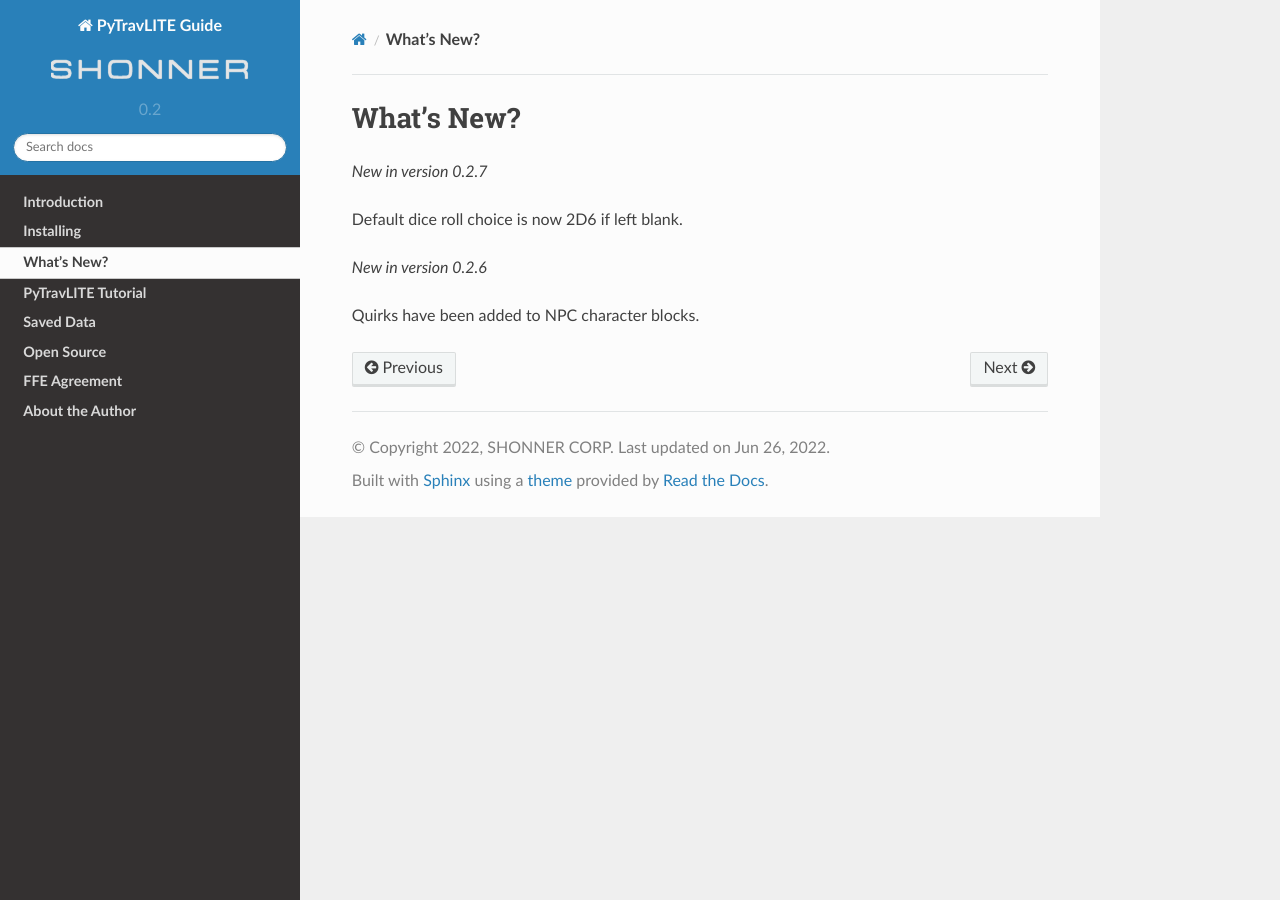
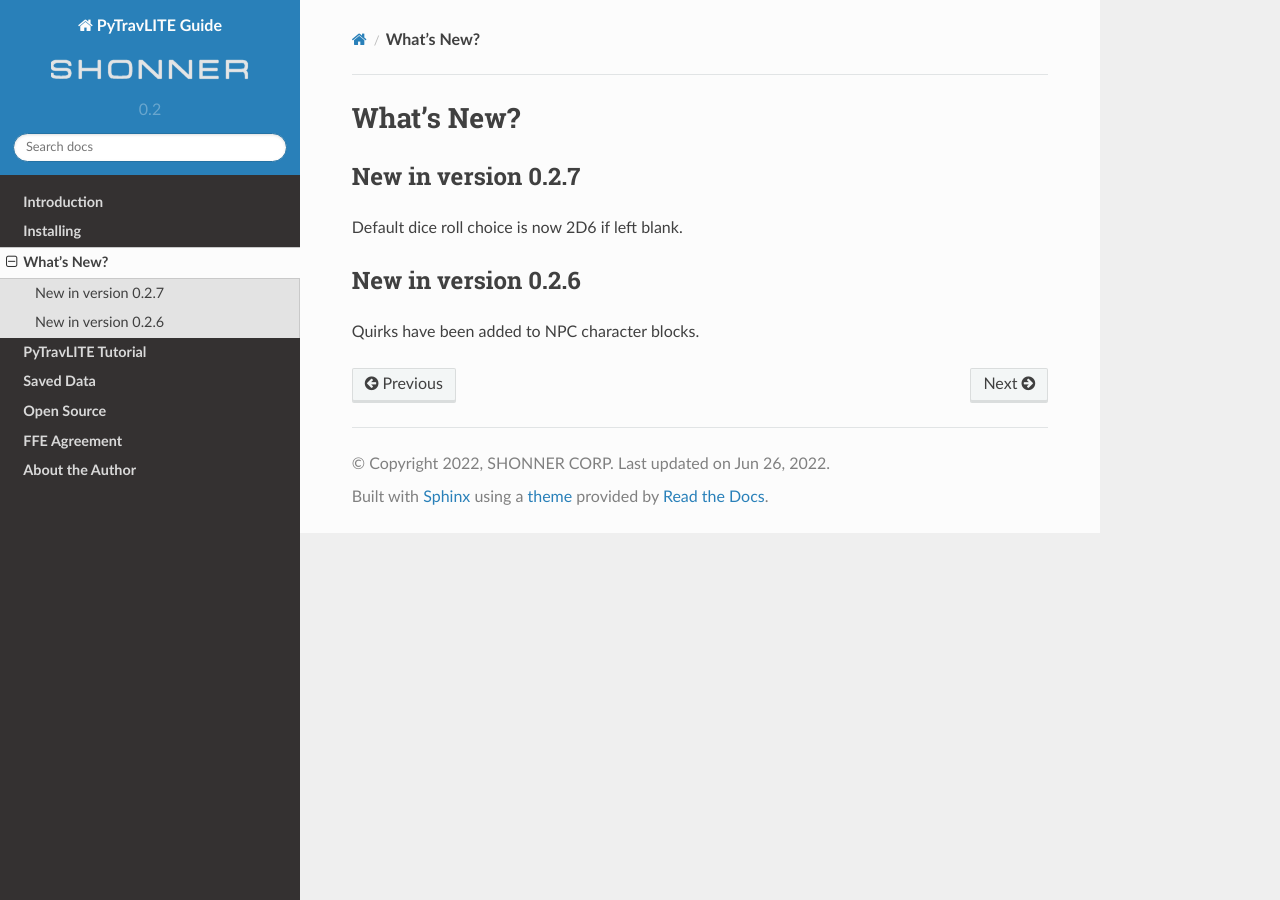
Before and after one commit to ShawnDriscoll/PyTraveller-NPC-LITE, a Sphinx documentation site: the page built from docs/source/whats_new.rst, in a window 1280 px wide. Built offline with Sphinx 7.4.7 and the Read the Docs theme 2.0.0, drawn with Linux system fonts in a browser that asks for light colours.

Commit message:
updated manual

```diff
--- a/docs/source/whats_new.rst
+++ b/docs/source/whats_new.rst
@@ -1,11 +1,13 @@
 **What's New?**
 ===============
 
-*New in version 0.2.7*
+New in version 0.2.7
+--------------------
 
 Default dice roll choice is now 2D6 if left blank.
 
 
-*New in version 0.2.6*
+New in version 0.2.6
+--------------------
 
 Quirks have been added to NPC character blocks.
```
Also changed, not shown: docs/source/request_form.png, 6 other files.
